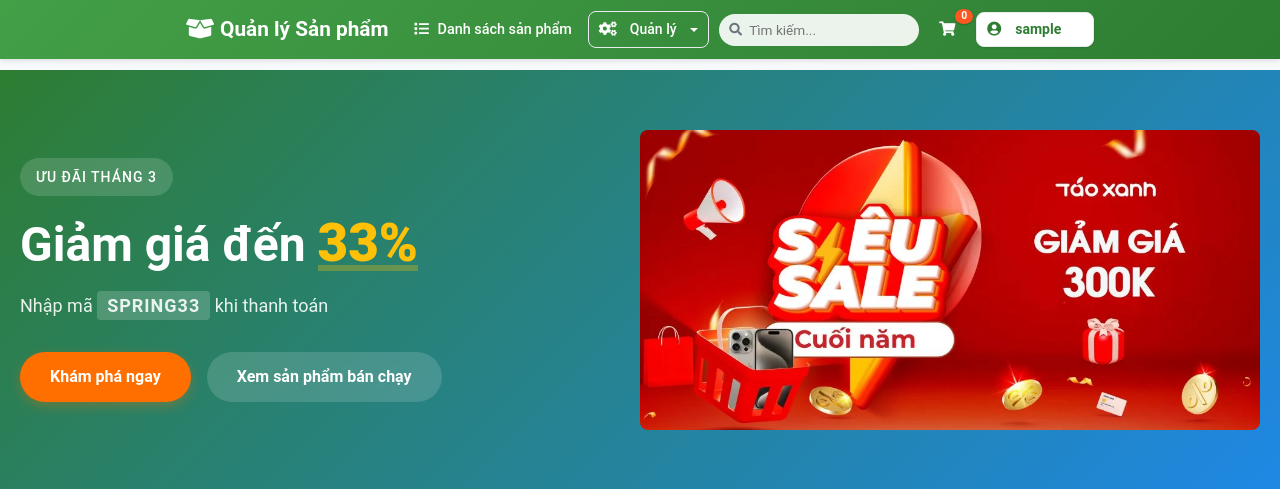
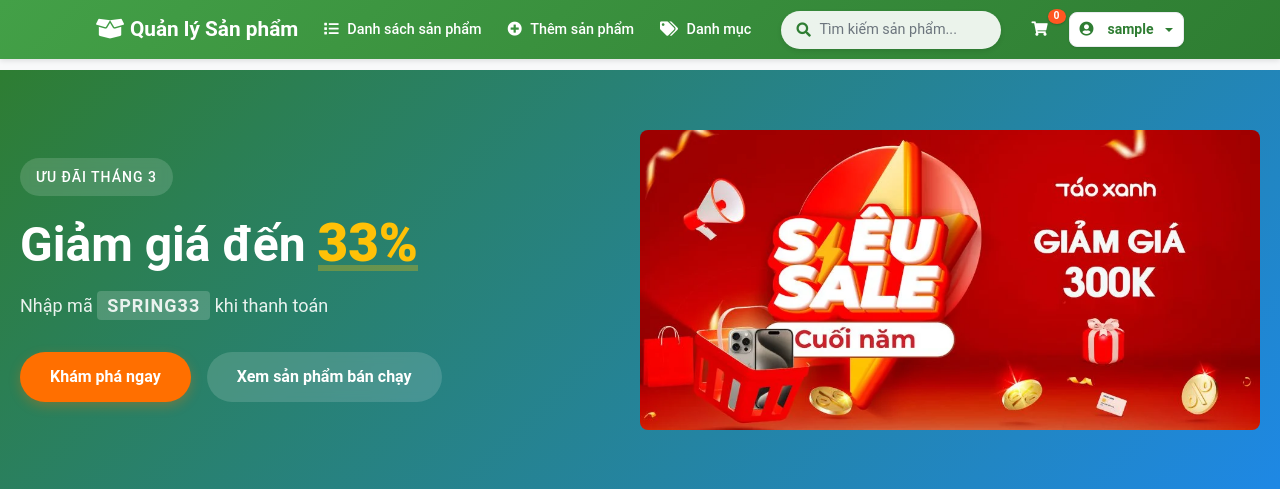
Before and after one commit to ThangphamDev/Webbanhang, a PHP site: page /index.php in a window 1280 px wide. Shown: the top 489 px of the page. Run offline with PHP 8.4, Linux system fonts and the light colour scheme; the visitor is signed in with stand-in values (Sample User, id 1); data that the repository does not hold is empty; some libraries are stand-ins or nearby versions.

Commit message:
update bai4 version 4.3.8

```diff
--- a/app/views/shares/header.php
+++ b/app/views/shares/header.php
@@ -117,32 +117,26 @@
         }
 
         .nav-link {
-            color: #ffffff !important;
+            color: var(--white) !important;
             font-weight: 500;
             padding: 6px 10px !important;
             border-radius: 15px;
             font-size: 0.9rem;
             white-space: nowrap;
-            transition: all 0.2s ease;
+            transition: all var(--transition-speed) ease;
             position: relative;
         }
 
         .nav-link:hover {
-            background-color: rgba(255, 255, 255, 0.1);
-            color: #ffffff !important;
+            background-color: var(--hover-bg);
+            color: var(--white) !important;
             transform: translateY(-1px);
         }
 
         .nav-link.active {
-            background-color: #ffffff;
-            color: #2e7d32 !important;
+            background-color: var(--white);
+            color: var(--primary-dark) !important;
             box-shadow: 0 1px 3px rgba(0, 0, 0, 0.1);
-        }
-
-        /* Make sure dropdown toggle is green and white text when active */
-        .nav-link.dropdown-toggle.active {
-            background-color: #ffffff !important;
-            color: #2e7d32 !important;
         }
 
         .nav-link i {
@@ -153,9 +147,9 @@
         /* Search Box */
         .navbar-search-box {
             position: relative;
-            margin: 0 10px;
-            min-width: 160px;
-            max-width: 200px;
+            margin: 0 20px;
+            min-width: 180px;
+            max-width: 220px;
             display: flex;
             align-items: center;
         }
@@ -167,33 +161,33 @@
         }
 
         .navbar-search-input {
-            border-radius: 20px !important;
-            padding: 5px 10px 5px 30px !important;
+            border-radius: 24px !important;
+            padding: 8px 15px 8px 38px !important;
             border: none !important;
-            transition: all var(--transition-speed) !important;
-            font-size: 0.85rem !important;
+            transition: all 0.3s !important;
+            font-size: 0.9rem !important;
             background-color: rgba(255, 255, 255, 0.9) !important;
             width: 100% !important;
-            height: 32px !important;
+            height: 38px !important;
             outline: none !important;
-            box-shadow: none !important;
+            box-shadow: 0 2px 5px rgba(0, 0, 0, 0.1) !important;
         }
 
         .navbar-search-input:focus {
-            box-shadow: 0 0 0 0.1rem rgba(255, 255, 255, 0.3) !important;
+            box-shadow: 0 3px 10px rgba(0, 0, 0, 0.15) !important;
             background-color: var(--white) !important;
             border-color: transparent !important;
-            width: 110% !important;
-            max-width: 230px !important;
+            width: 105% !important;
+            max-width: 260px !important;
         }
 
         .navbar-search-icon {
             position: absolute !important;
             top: 50% !important;
-            left: 10px !important;
+            left: 15px !important;
             transform: translateY(-50%) !important;
-            color: var(--text-muted) !important;
-            font-size: 0.8rem !important;
+            color: var(--primary-dark) !important;
+            font-size: 0.9rem !important;
             z-index: 5 !important;
             pointer-events: none !important; /* Để icon không chặn click vào input */
         }
@@ -273,50 +270,34 @@
         }
 
         .navbar .dropdown-item {
-            padding: 8px 15px;
-            color: #333333;
+            padding: 6px 12px;
+            color: var(--text-dark);
             font-size: 0.85rem;
-            transition: all 0.2s ease;
-            display: flex;
-            align-items: center;
-            background-color: transparent;
+            transition: all var(--transition-speed) ease;
+            display: block;
+            text-decoration: none;
         }
 
         .navbar .dropdown-item i {
-            margin-right: 8px;
-            color: #43a047;
-            font-size: 0.9rem;
-            width: 20px;
+            margin-right: 6px;
+            color: var(--primary-color);
+            width: 16px;
             text-align: center;
         }
 
         .navbar .dropdown-item:hover,
         .navbar .dropdown-item:focus {
-            background-color: rgba(67, 160, 71, 0.1);
-            color: #2e7d32;
+            background-color: var(--hover-bg);
+            color: var(--primary-dark);
         }
 
-        .navbar .dropdown-item.active {
-            background-color: rgba(67, 160, 71, 0.15);
-            color: #2e7d32;
-            font-weight: 500;
-        }
-
-        .navbar .dropdown-toggle::after {
-            margin-left: 0.4em;
-            vertical-align: 0.15em;
-            color: #ffffff;
-        }
-
-        /* Không hiển thị border khi focus vào dropdown toggle */
-        .nav-link.dropdown-toggle:focus {
-            outline: none;
-            box-shadow: none;
+        .navbar .dropdown-item.text-danger i {
+            color: #dc3545;
         }
 
         .navbar .dropdown-divider {
             margin: 4px 0;
-            border-top-color: #e9ecef;
+            border-top-color: var(--border-color);
         }
 
         @keyframes slideDown {
@@ -423,32 +407,29 @@
                             Danh sách sản phẩm
                         </a>
                     </li>
+                    <li class="nav-item">
                     <?php if (SessionHelper::isAdmin()): ?>
-                    <li class="nav-item dropdown">
-                        <a class="nav-link dropdown-toggle <?php echo (strpos($_SERVER['REQUEST_URI'], '/Product/add') === 0 || strpos($_SERVER['REQUEST_URI'], '/Category') === 0 || strpos($_SERVER['REQUEST_URI'], '/Review') === 0) ? 'active' : ''; ?>" href="#" id="adminDropdown" role="button" aria-haspopup="true" aria-expanded="false" style="background-color: transparent; color: #ffffff !important;">
-                            <i class="fas fa-cogs"></i>
-                            Quản lý
+                        <a class="nav-link <?php echo (strpos($_SERVER['REQUEST_URI'], '/Product/add') === 0) ? 'active' : ''; ?>" href="/Product/add">
+                            <i class="fas fa-plus-circle"></i>
+                            Thêm sản phẩm
                         </a>
-                        <div class="dropdown-menu" aria-labelledby="adminDropdown">
-                            <a class="dropdown-item <?php echo (strpos($_SERVER['REQUEST_URI'], '/Product/add') === 0) ? 'active' : ''; ?>" href="/Product/add">
-                                <i class="fas fa-plus-circle"></i> Thêm sản phẩm
-                            </a>
-                            <a class="dropdown-item <?php echo (strpos($_SERVER['REQUEST_URI'], '/Category') === 0) ? 'active' : ''; ?>" href="/Category">
-                                <i class="fas fa-tags"></i> Danh mục
-                            </a>
-                            <a class="dropdown-item <?php echo (strpos($_SERVER['REQUEST_URI'], '/Review') === 0) ? 'active' : ''; ?>" href="/Review">
-                                <i class="fas fa-star"></i> Đánh giá từ khách hàng
-                            </a>
-                        </div>
+                        <?php endif; ?>
                     </li>
+                    <li class="nav-item">
+                    <?php if (SessionHelper::isAdmin()): ?>
+                        <a class="nav-link <?php echo (strpos($_SERVER['REQUEST_URI'], '/Category') === 0) ? 'active' : ''; ?>" href="/Category">
+                            <i class="fas fa-tags"></i>
+                            Danh mục
+                        </a>
                     <?php endif; ?>
+                    </li>
                 </ul>
 
                 <!-- Search Box -->
                 <div class="navbar-search-box">
                     <form action="/Product/search" method="GET" id="searchForm">
                         <i class="fas fa-search navbar-search-icon"></i>
-                        <input type="text" name="keyword" class="navbar-search-input" placeholder="Tìm kiếm..." id="searchInput" value="<?php echo isset($_GET['keyword']) ? htmlspecialchars($_GET['keyword']) : ''; ?>">
+                        <input type="text" name="keyword" class="form-control navbar-search-input" placeholder="Tìm kiếm sản phẩm..." id="searchInput" value="<?php echo isset($_GET['keyword']) ? htmlspecialchars($_GET['keyword']) : ''; ?>">
                     </form>
                 </div>
 
@@ -534,36 +515,6 @@
                         });
                     }
                 });
-            }
-
-            // Xử lý dropdown admin
-            const adminDropdown = document.getElementById('adminDropdown');
-            if (adminDropdown) {
-                adminDropdown.addEventListener('click', function(e) {
-                    e.preventDefault();
-                    e.stopPropagation(); // Ngăn sự kiện lan truyền
-                    const dropdownMenu = this.nextElementSibling;
-                    dropdownMenu.classList.toggle('show');
-
-                    // Đóng dropdown khi click bên ngoài
-                    document.addEventListener('click', function closeDropdown(event) {
-                        if (!adminDropdown.contains(event.target) && !dropdownMenu.contains(event.target)) {
-                            dropdownMenu.classList.remove('show');
-                            document.removeEventListener('click', closeDropdown);
-                        }
-                    });
-                });
-
-                // Ngăn chặn việc đóng dropdown khi click vào các item bên trong
-                const dropdownMenu = adminDropdown.nextElementSibling;
-                if (dropdownMenu) {
-                    const dropdownItems = dropdownMenu.querySelectorAll('.dropdown-item');
-                    dropdownItems.forEach(item => {
-                        item.addEventListener('click', function(e) {
-                            e.stopPropagation();
-                        });
-                    });
-                }
             }
 
             // Định nghĩa các hàm cần thiết cho AJAX search nếu đang ở trang danh sách sản phẩm
```
Also changed, not shown: other parts of app/views/shares/header.php (+26 -20 lines).
